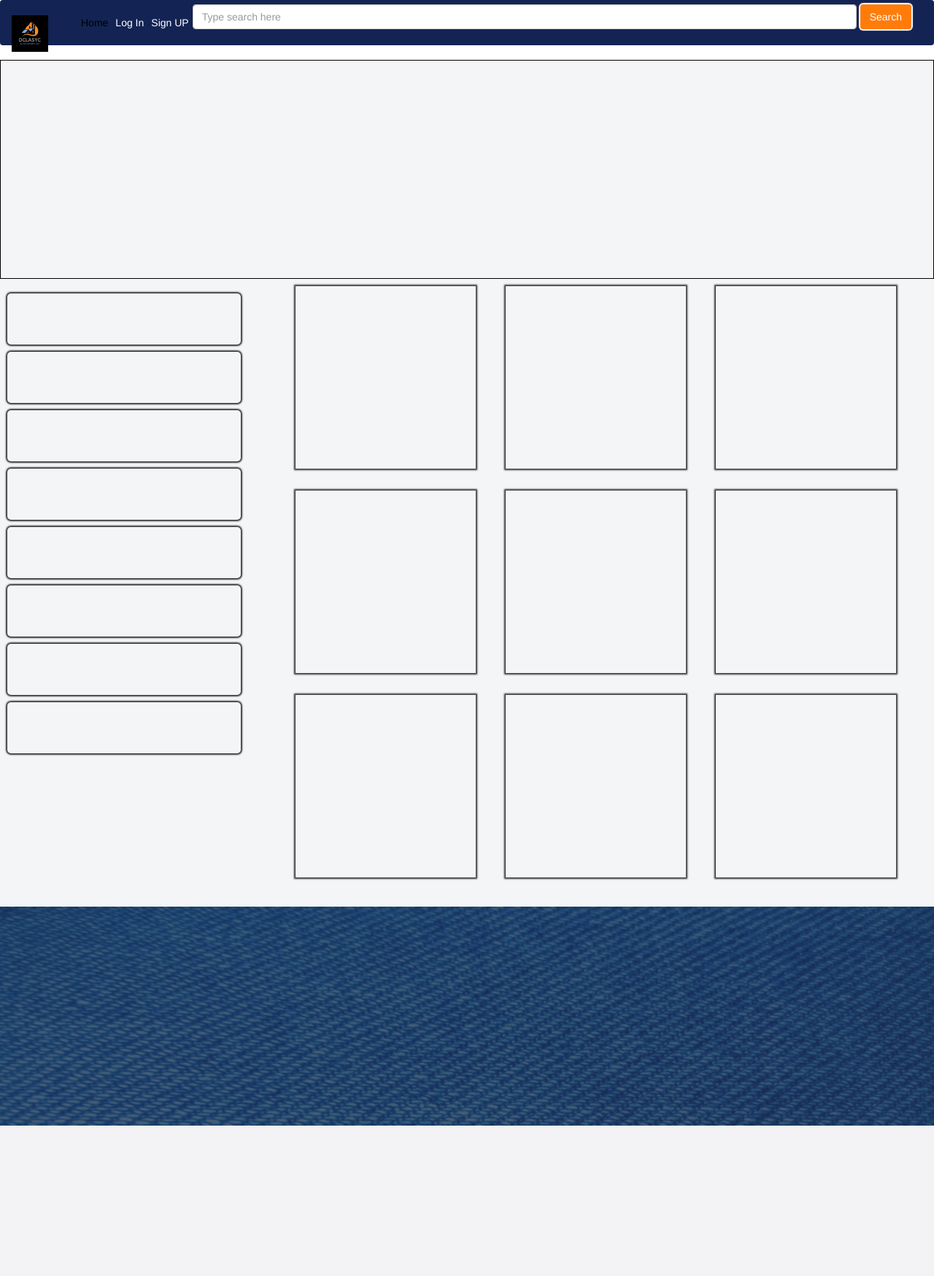
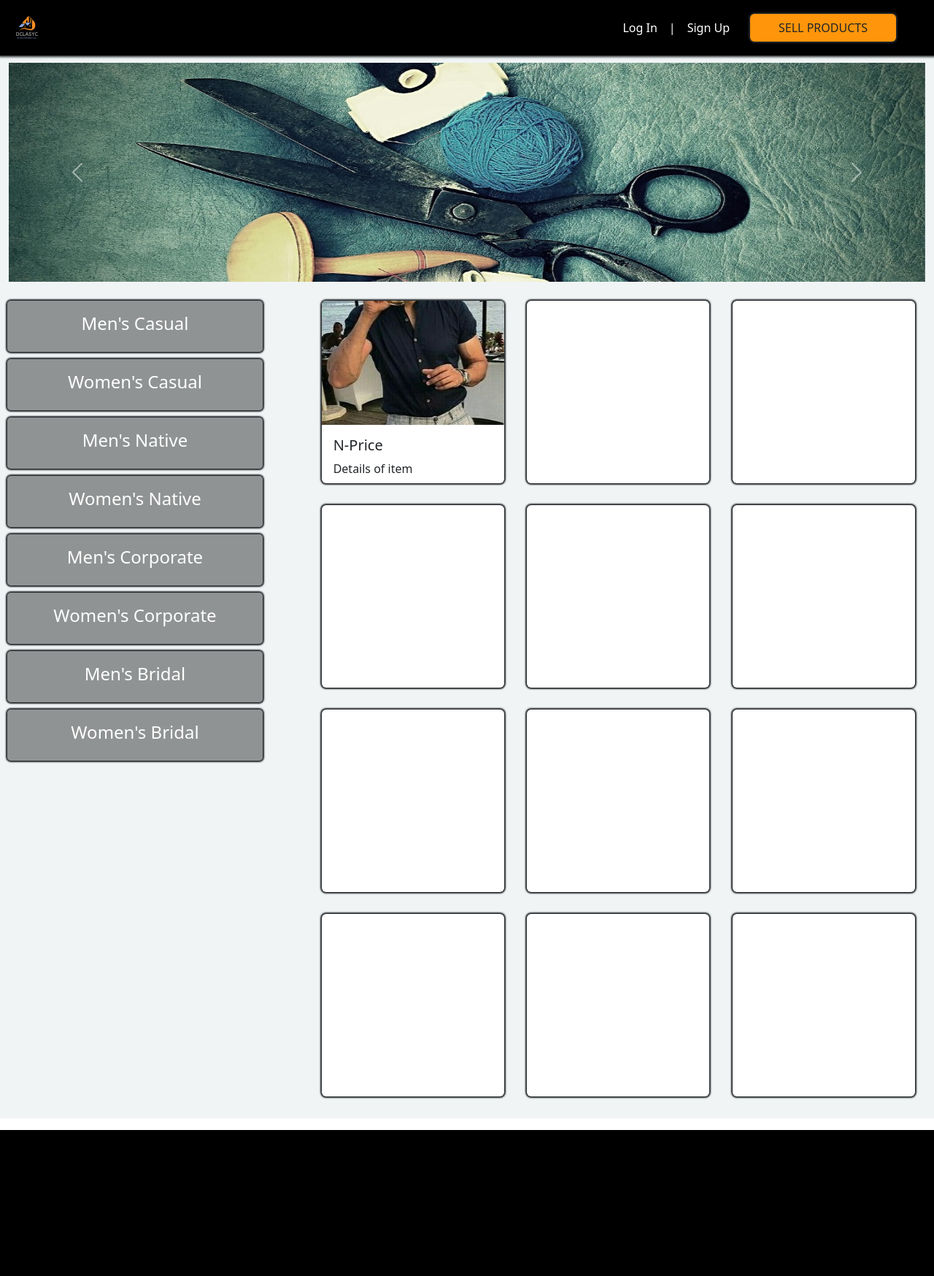
Before and after one commit to Dclasyc/tailors_hub, a PHP site: page / in a window 1280 px wide. Shown: the whole page at 73% size. Before the commit the page ends 1542 px from the top, so only its background shows below. Run offline with PHP 8.4, Linux system fonts and the light colour scheme; some libraries are stand-ins or nearby versions.

Commit message:
Second Commit

```diff
--- a/finalproject.css
+++ b/finalproject.css
@@ -10,84 +10,182 @@
 }
 
   .navbar{
-    background-color: rgb(19, 35, 83);
+    background-color: #000;
+    box-shadow: 0px 0px 3px 2px
   }
+
+  ul{
+    margin-right: 20px;
+  }
+
+
+  .navtext{
+    color: #fff !important;
+  }
+
+  .navtext:hover{
+    color: #ff950a !important;
+  }
+
+
 
   .nav-link{
     text-decoration: none;
     color: white;
   }
 
-  #btnsearch{
-    background-color:#ff7c0a;
-    color: white;
-    box-shadow: 0px 0px 1px 2px;
+  #btnsell{
+    background-color:#ff950a;
+    margin-right: 40px;
+    width: 200px;
+    box-shadow: 0px 0px 2px 2px;
+
+  }
+
+  #btnsell:hover{
+    background-color: #f4f5f6;
+    width: 205px;
+    color: #ff950a;
+
   }
 
   #adsdiv{
-    border: 1px solid #000;
+    border: 0px solid #000;
     height: 300px;
+    margin-top: 10px;
 
       }
+
+  #sidepanel_and_landingpics_div{
+
+    display: flex;
+    justify-content: space-between;
+    width: 100%;
+  }
 
   #sidepanel {
     border: 0px solid #000;
     margin-left: 10px;
+  }
+
+
+  /*Media query Start*/
+
+    @media only screen and (max-width: 1024px) {
+
+    #sidepanel{
+      margin-left: 0px;
+      width: 100%;
+    }
+
+    .sidepanellist{
+      margin:5px;
+      justify-self: center;
+
+    }
+
+    #sidepanel_and_landingpics_div{
+      flex-wrap: wrap !important;
+    }
+
+    #indexpicsdiv{
+      display: flex;
+      justify-content: center;
+    }
+
+    .landingpagepics{
+      margin-top: 10px;
+      width: 250px !important;
+      height: 250px !important;
+
+
+    }
+
+    #adsdiv{
+      border: 0px solid #000;
+      height: 0px;
+      margin-top: 0px;
+    }
+
+    #carouselExampleControls{
+      display: none;
+    }
+
+    #login_signup_divider{
+      display: none;
+    }
+
+  }
+
+  /*End of Media Query*/
 
 
 
-  }
 
   .sidepanellist {
     border: 0px solid #000;
     border-radius: 5px;
     height: 70px;
+    width: 350px;
     margin-top: 10px;
     box-shadow: 0px 0px 2px 2px;
+    display: flex;
+    text-align: center;
+    align-items: center;
+    background-color: rgba(0,0,0,0.4);
+  }
 
+  .sidepanellist:hover{
+    background-color: rgba(255,149,10,0.3);
+  }
+
+  h4{
+    color: #fff;
+  }
+
+  h4:hover{
+    color:#000;
   }
 
 
 
   #indexpicsdiv{
     border: 0px solid #000;
-
-    margin-left: 60px;
     display: flex;
     flex-wrap: wrap;
     justify-content: space-between;
+    margin-top: 10px;
 
 
   }
 
   .landingpagepics{
     height: 250px;
-    width: 30%;
+    width: 250px;
     border: 0px solid #000;
-
     box-shadow: 0px 0px 2px 2px;
     margin-bottom: 30px;
   }
 
 
-
+  .card-img-top{
+    width: 250px !important;
+    height: 170px !important;
+    position: !important;
+  }
 
   /*Footer Section*/
 
   #footerdiv{
 
-    min-height:300px;
+    min-height:200px;
     border:0px solid #000;
-    background-image: url(images/denimblue.jpg);
-     background-repeat:no-repeat;
-    background-position:top;
-
-    background-size: cover;
+    background-color:#000;
   }
 
   #overlay{
   border:0px solid black;
   width:100%;
-  min-height:300px;
-  background-color:rgba(29,53,87,0.8);
+  min-height:200px;
+  background-color:rgba(0,0,0,0.2);
   padding-top: 100px;
--- a/index.php
+++ b/index.php
@@ -6,9 +6,15 @@
 
 	<link rel="stylesheet" type="text/css" href="bootstrap/css/bootstrap.css">
 
-	<link rel="stylesheet" href="https://maxcdn.bootstrapcdn.com/bootstrap/3.4.1/css/bootstrap.min.css">
+	<!-- <link rel="stylesheet" href="https://cdn.jsdelivr.net/npm/bootstrap@5.2.0-beta1/dist/css/bootstrap.min.css"> -->
 
-	<link rel="stylesheet" type="text/css" href="finalproject.css">
+	<!-- <link rel="stylesheet" type="text/css" href="finalproject.css"> -->
+
+	<style>
+  <?php include "finalproject.css" ?>
+</style>
+
+<script type="text/javascript" src="bootstrap/js/bootstrap.js"></script>
 
 	<title>Tailors Hub</title>
 </head>
@@ -18,52 +24,73 @@
 			<!-- Navigation panel -->
 
 
-		<div id="navdiv">
+<div >
+<nav class="navbar navbar-expand-lg navbar-light" id="navdiv">
+  <div class="container-fluid">
 
-		<nav class="navbar navbar-expand-lg">
-		  <div class="container-fluid">
     <a class="navbar-brand" href="index.php">
 		  <img src="images/navlogo.jpg" alt="logo" height="50">
 	 </a>
-		    <button class="navbar-toggler" type="button" data-bs-toggle="collapse" data-bs-target="#navbarSupportedContent" aria-controls="navbarSupportedContent" aria-expanded="false" aria-label="Toggle navigation">
+
+    <button class="navbar-toggler" type="button" data-bs-toggle="collapse" data-bs-target="#navbarSupportedContent" aria-controls="navbarSupportedContent" aria-expanded="false" aria-label="Toggle navigation" style="background-color: #ff950a;">
       <span class="navbar-toggler-icon"></span>
     </button>
+
     <div class="collapse navbar-collapse" id="navbarSupportedContent">
-		      <ul class="navbar-nav me-auto mb-md-0">
+      <ul class="navbar-nav ms-auto mb-2 mb-lg-0" id="navigation_item">
+
 		        <li class="nav-item">
-		        <a class="nav-link active" aria-current="page" href="index.html">Home</a>
-		        </li>
-		        <li class="nav-item" class="navreg-item">
-		          <a class="nav-link" href="signin.php">Log In</a>
-		        </li>
-		        <li class="nav-item" class="navreg-item">
-		          <a class="nav-link" href="signup.php">Sign UP</a>
+		          <a class="nav-link navtext" href="signin.php">Log In</a>
 		        </li>
 
+		        <li class="nav-link navtext" id="login_signup_divider">|</li>
+
+		        <li class="nav-item">
+		          <a class="nav-link navtext" href="signup.php">Sign Up</a>
+		        </li>
       </ul>
-		      <form class="d-flex">
-		        <input class="form-control me-2" type="search" placeholder="Type search here" aria-label="Search">
-		        <button class="btn" id="btnsearch" type="submit">Search</button>
-		      </form>
+
+        <a href="#"><button class="btn" id="btnsell" type="button">SELL PRODUCTS</button></a>
+
     </div>
   </div>
 </nav>
-
 </div>
-
 
 
 		<!-- BODY OF WEBPAGE -->
 
-<div class="container-fluid" id="parentdiv" style="background-color: #f4f5f6;">
+<div class="container-fluid" id="parentdiv" style="background-color: rgba(218, 227, 231, 0.4);">
 
 
 	<div class="row mb-3">
 
 
-		<div class="col-md-12" id="adsdiv">
+		<div class="col-lg-12 " id="adsdiv">
 
 			<!-- Ads Div -->
+
+				<div id="carouselExampleControls" class="carousel slide hidden-lg" data-bs-ride="carousel">
+			  <div class="carousel-inner">
+			    <div class="carousel-item active">
+			      <img src="images/ads3.jpg" class="d-block w-100" alt="carousel image" style="height:300px">
+			    </div>
+			    <div class="carousel-item">
+			      <img src="images/ads2.jpg" class="d-block w-100" alt="carousel image" style="height:300px">
+			    </div>
+			    <div class="carousel-item">
+			      <img src="images/ads1.jpg" class="d-block w-100" alt="carousel image" style="height:300px">
+			    </div>
+			  </div>
+			  <button class="carousel-control-prev" type="button" data-bs-target="#carouselExampleControls" data-bs-slide="prev">
+			    <span class="carousel-control-prev-icon" aria-hidden="true"></span>
+			    <span class="visually-hidden">Previous</span>
+			  </button>
+			  <button class="carousel-control-next" type="button" data-bs-target="#carouselExampleControls" data-bs-slide="next">
+			    <span class="carousel-control-next-icon" aria-hidden="true"></span>
+			    <span class="visually-hidden">Next</span>
+			  </button>
+			</div>
 
 
 		</div>
@@ -71,84 +98,104 @@
 	</div>
 
 
-	<div class="row mb-3">
+	<div class="row mb-3" id="sidepanel_and_landingpics_div" style="display: flex; flex-wrap: nowrap;">
 
-		<div class="col-md-3" id="sidepanel">
+		<div class="col-lg-4" id="sidepanel">
 
 			<div class="row sidepanellist" class="sidepanellist" id="menscasual">
-
+				<h4>Men's Casual</h4>
 			</div>
 
+
 			<div class="row sidepanellist" id="womenscasual">
-
+				<h4>Women's Casual</h4>
 			</div>
 
+
 			<div class="row sidepanellist" id="mensnative">
-
+				<h4>Men's Native</h4>
 			</div>
 
+
 			<div class="row sidepanellist" id="womensnative">
-
+				<h4>Women's Native</h4>
 			</div>
 
+
 			<div class="row sidepanellist" id="mensformal">
-
+				<h4>Men's Corporate</h4>
 			</div>
 
 			<div class="row sidepanellist" id="womensformal">
-
+				<h4>Women's Corporate</h4>
 			</div>
 
 			<div class="row sidepanellist" id="menswedding">
-
-			</div>
-
-			<div class="row sidepanellist" id="womenswedding">
-
+				<h4>Men's Bridal</h4>
 			</div>
 
 
-
+			<div class="row sidepanellist" id="womenswedding">
+				<h4>Women's Bridal</h4>
+			</div>
 
 
 		</div>
 
 
-		<div class="col-md-8" id=indexpicsdiv>
+		<div class="col-lg-8" id=indexpicsdiv>
 
-				<div class="landingpagepics">
+				<div class="card landingpagepics">
+
+						<img class="card-img-top" src="images/mens/menscasual.jpg" alt="Card image">
+					  <div class="card-body">
+					    <h5 class="card-title">N-Price</h5>
+					    <p class="card-text">Details of item</p>
+					  </div>
 
 				</div>
 
-				<div class="landingpagepics">
+				<div class="card landingpagepics">
 
 				</div>
 
-				<div class="landingpagepics">
+				<div class="card landingpagepics">
 
 				</div>
 
-				<div class="landingpagepics">
+				<div class="card landingpagepics">
 
 				</div>
 
-				<div class="landingpagepics">
+				<div class="card landingpagepics">
 
 				</div>
 
-				<div class="landingpagepics">
+				<div class="card landingpagepics">
 
 				</div>
 
-				<div class="landingpagepics">
+				<div class="card landingpagepics">
 
 				</div>
 
-				<div class="landingpagepics">
+				<div class="card landingpagepics">
 
 				</div>
 
-				<div class="landingpagepics">
+				<div class="card landingpagepics">
+
+				</div>
+
+				<div class="card landingpagepics">
+
+				</div>
+
+				<div class="card landingpagepics">
+
+				</div>
+
+				<div class="card landingpagepics">
 
 				</div>
 
```
Also changed, not shown: navtest.php (added, +34 -0 lines), images/ads1.jpg (added), images/ads2.jpg (added), images/ads3.jpg (added), images/mens/menscasual.jpg (added), images/mens/menscasual1.jpg (deleted). Lines whose indentation alone changed are shown as unchanged.
